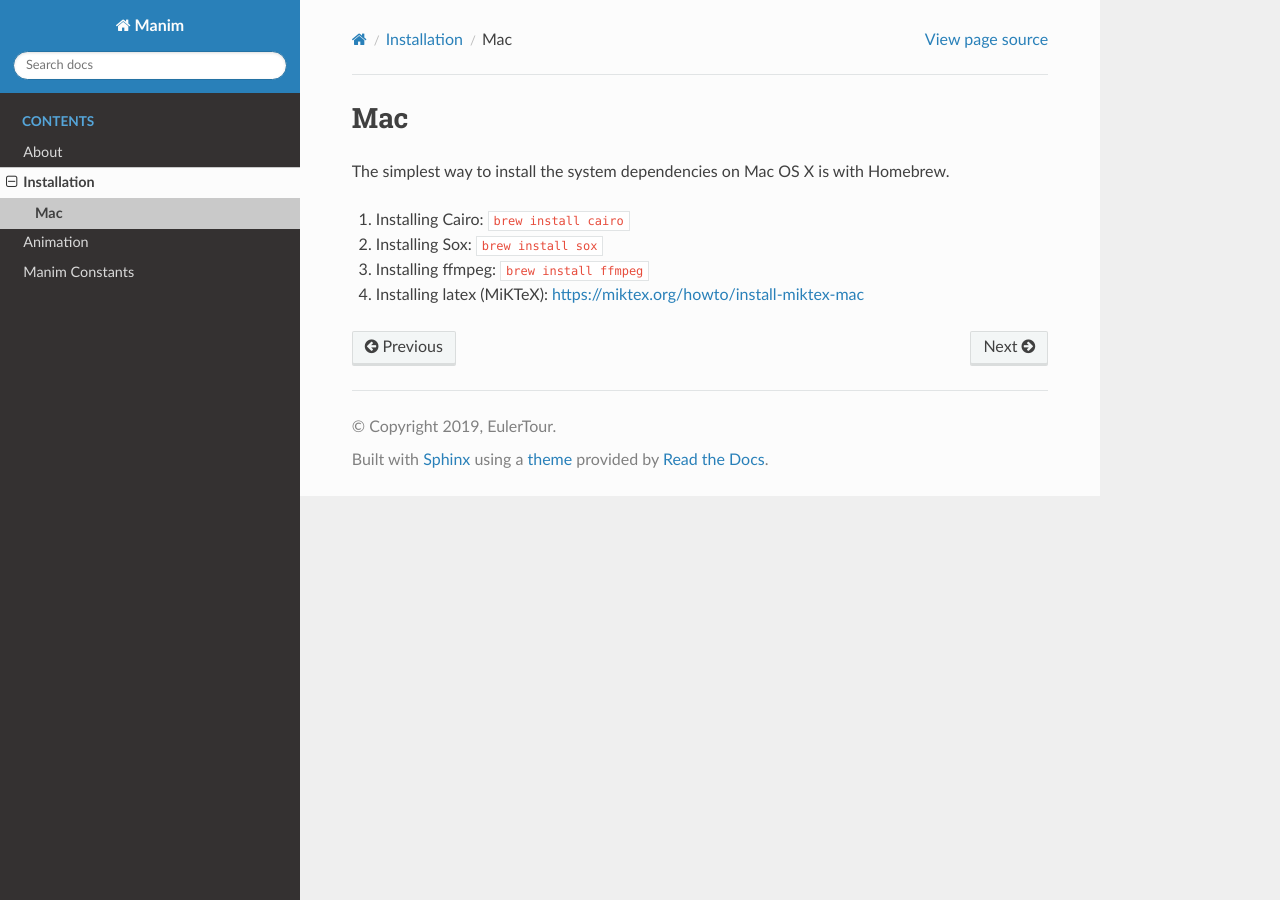
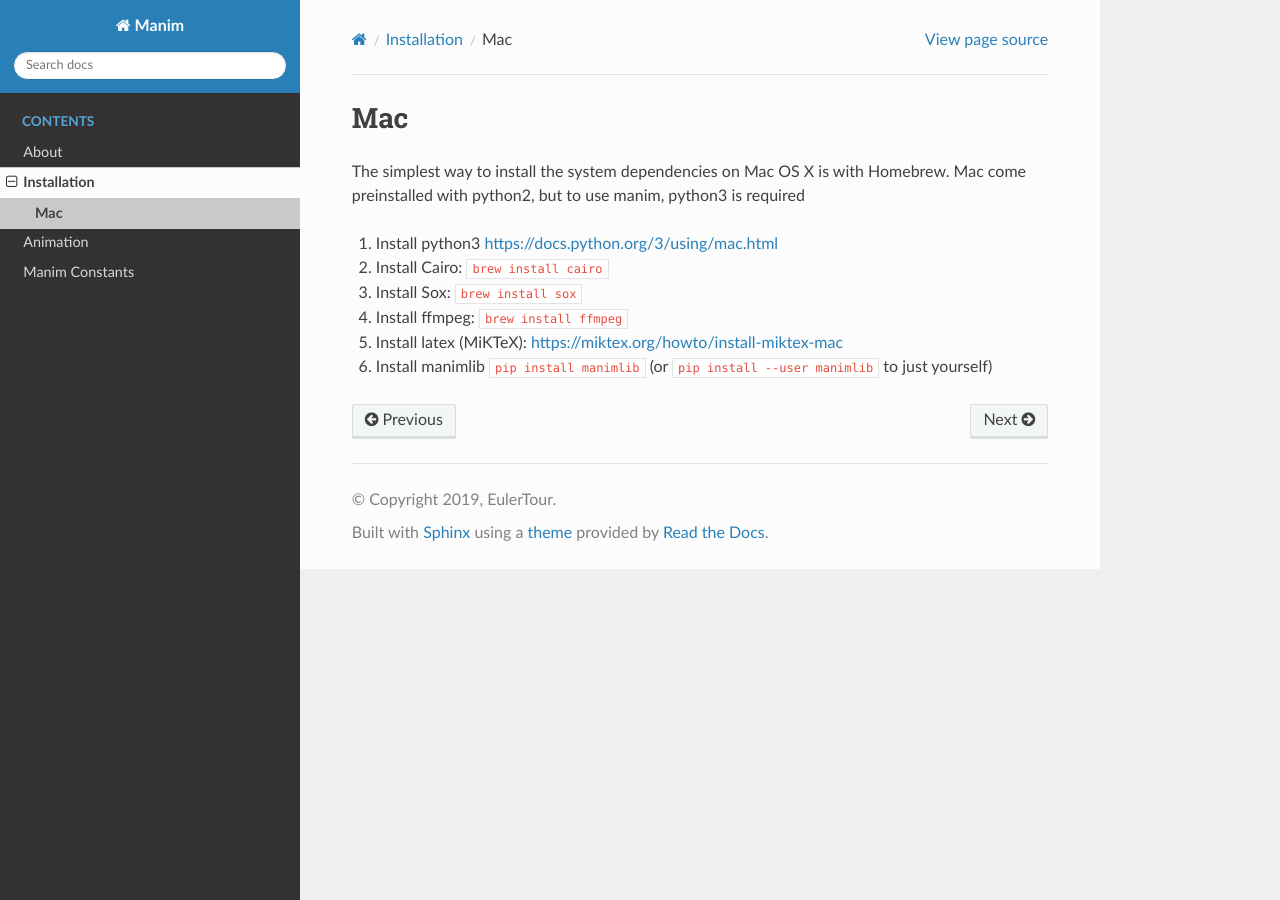
Before and after one commit to 3b1b/manim, a Sphinx documentation site: the page built from docs/source/installation/mac.rst, in a window 1280 px wide. Built offline with Sphinx 7.4.7 and the Read the Docs theme 2.0.0, drawn with Linux system fonts in a browser that asks for light colours; pages that are not in the unit, such as notebooks, are missing from menus.

Commit message:
Update mac install doc to include manim
also caution on python2 incompatibility

```diff
--- a/docs/source/installation/mac.rst
+++ b/docs/source/installation/mac.rst
@@ -2,8 +2,11 @@
 ===
 
 The simplest way to install the system dependencies on Mac OS X is with Homebrew.
+Mac come preinstalled with python2, but to use manim, python3 is required
 
-1. Installing Cairo: ``brew install cairo``
-2. Installing Sox: ``brew install sox``
-3. Installing ffmpeg: ``brew install ffmpeg``
-4. Installing latex (MiKTeX): https://miktex.org/howto/install-miktex-mac
+1. Install python3 https://docs.python.org/3/using/mac.html
+2. Install Cairo: ``brew install cairo``
+3. Install Sox: ``brew install sox``
+4. Install ffmpeg: ``brew install ffmpeg``
+5. Install latex (MiKTeX): https://miktex.org/howto/install-miktex-mac
+6. Install manimlib ``pip install manimlib`` (or ``pip install --user manimlib`` to just yourself)
```
